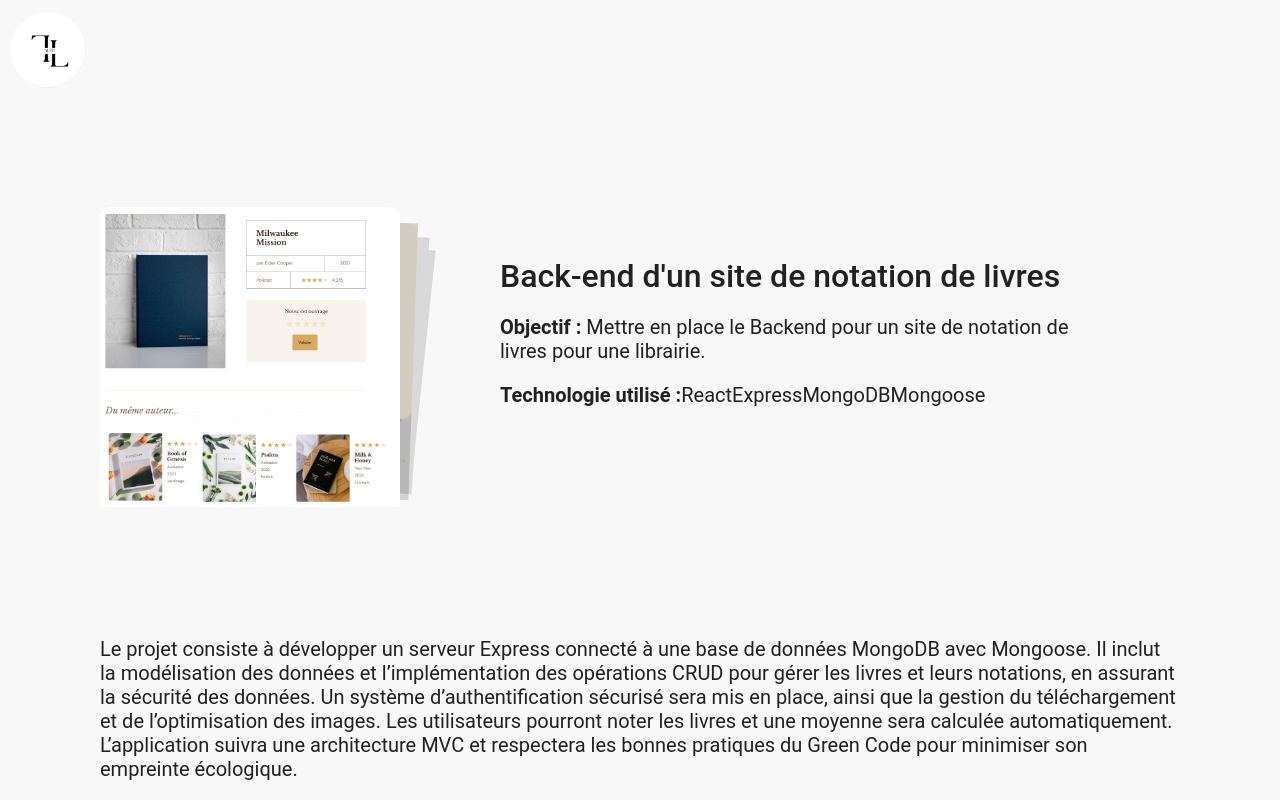
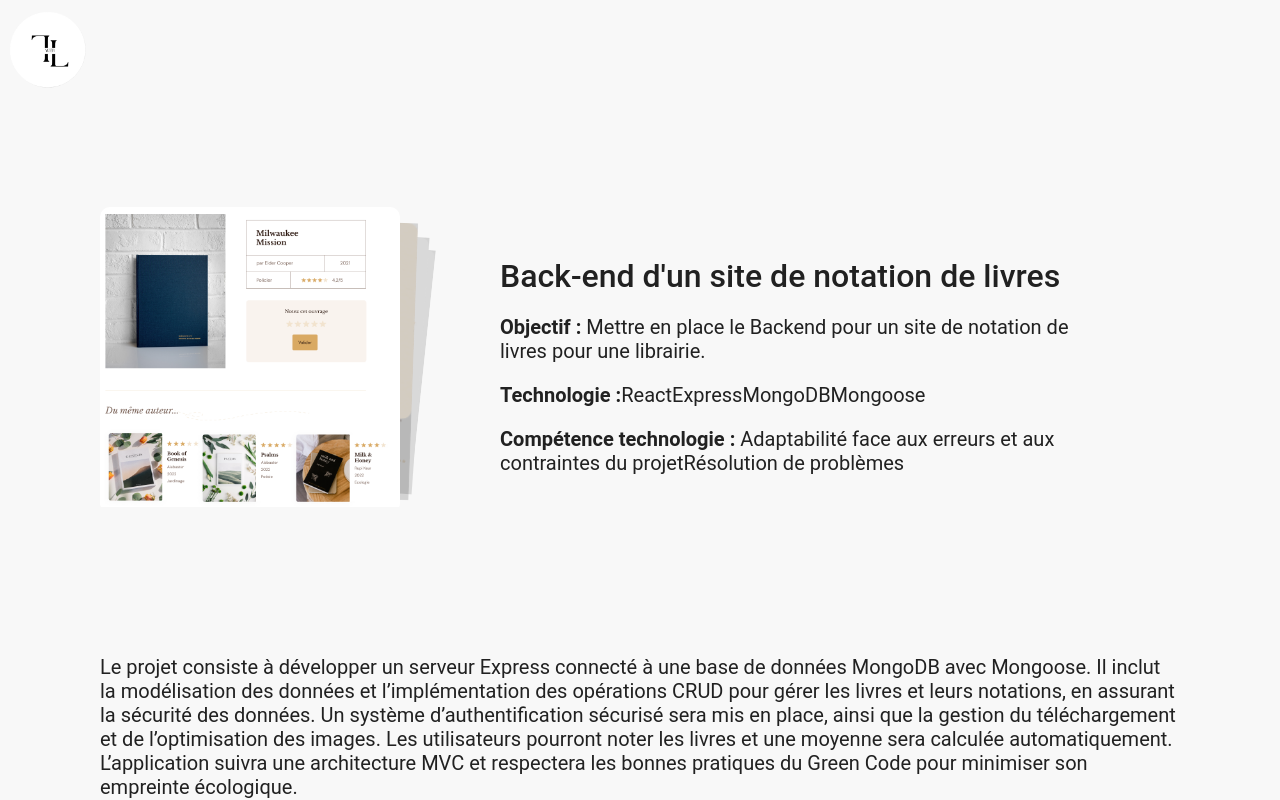
Before and after one commit to laure-ld/portfolio, a React (Create React App) app: page /projets/1 in a window 1280 px wide. Shown: the top 800 px of the page. Built offline with nearby package versions, Linux system fonts and the light colour scheme.

Commit message:
Ajout competence

```diff
--- a/src/components/projetDetail.js
+++ b/src/components/projetDetail.js
@@ -35,9 +35,10 @@ const ProjetDetail = () => {
                     <h2>{projet.name}</h2>
                     <p><strong>Objectif : </strong> {projet.objectif}</p>
                     <div className="tech">
-                        <p><strong>Technologie utilisé :</strong></p>
+                        <p><strong>Technologie : </strong></p>
                         <p className="tech-list">{projet.technologie}</p>
                     </div>
+                    <p className="tech-competence"><strong>Compétence technologie : </strong>{projet.competences}</p>
                 </div>
             </div>
 
```
